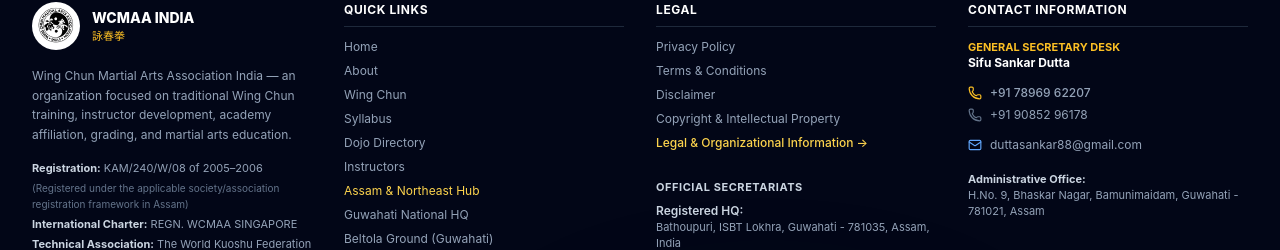
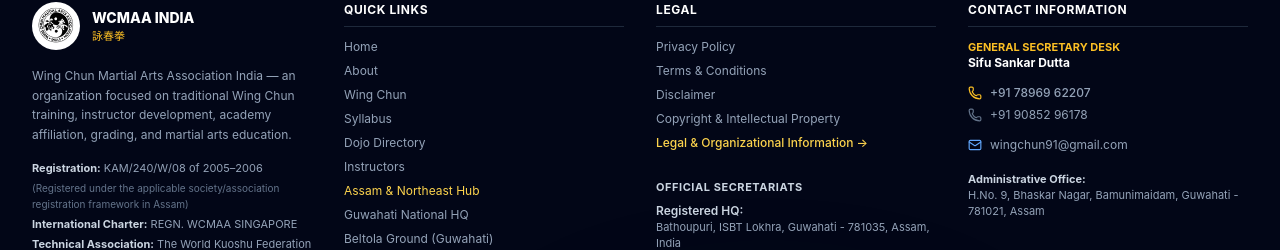
Before and after one commit to maxecoenergytech/wcmma, a Next.js app: page /legal in a window 1280 px wide. Shown: the part 1738-1988 px from the top of the page. Built offline with nearby package versions, Linux system fonts and the light colour scheme.

Commit message:
Update WCMAA India portal files

```diff
--- a/src/data/associationData.ts
+++ b/src/data/associationData.ts
@@ -63,7 +63,7 @@
     generalSecretary: "Sifu Sankar Dutta",
     phones: ["+91 78969 62207", "+91 90852 96178"],
     primaryPhone: "+91 78969 62207",
-    email: "duttasankar88@gmail.com",
+    email: "wingchun91@gmail.com",
     facebook: "https://www.facebook.com/wingchunkungfuindiaofficial",
     hqAddress: "Bathoupuri, ISBT Lokhra, Guwahati - 781035, Assam, India",
     trainingGround: "North East Academy Playground, Bhetapara, Beltola, Guwahati, Assam",
```
